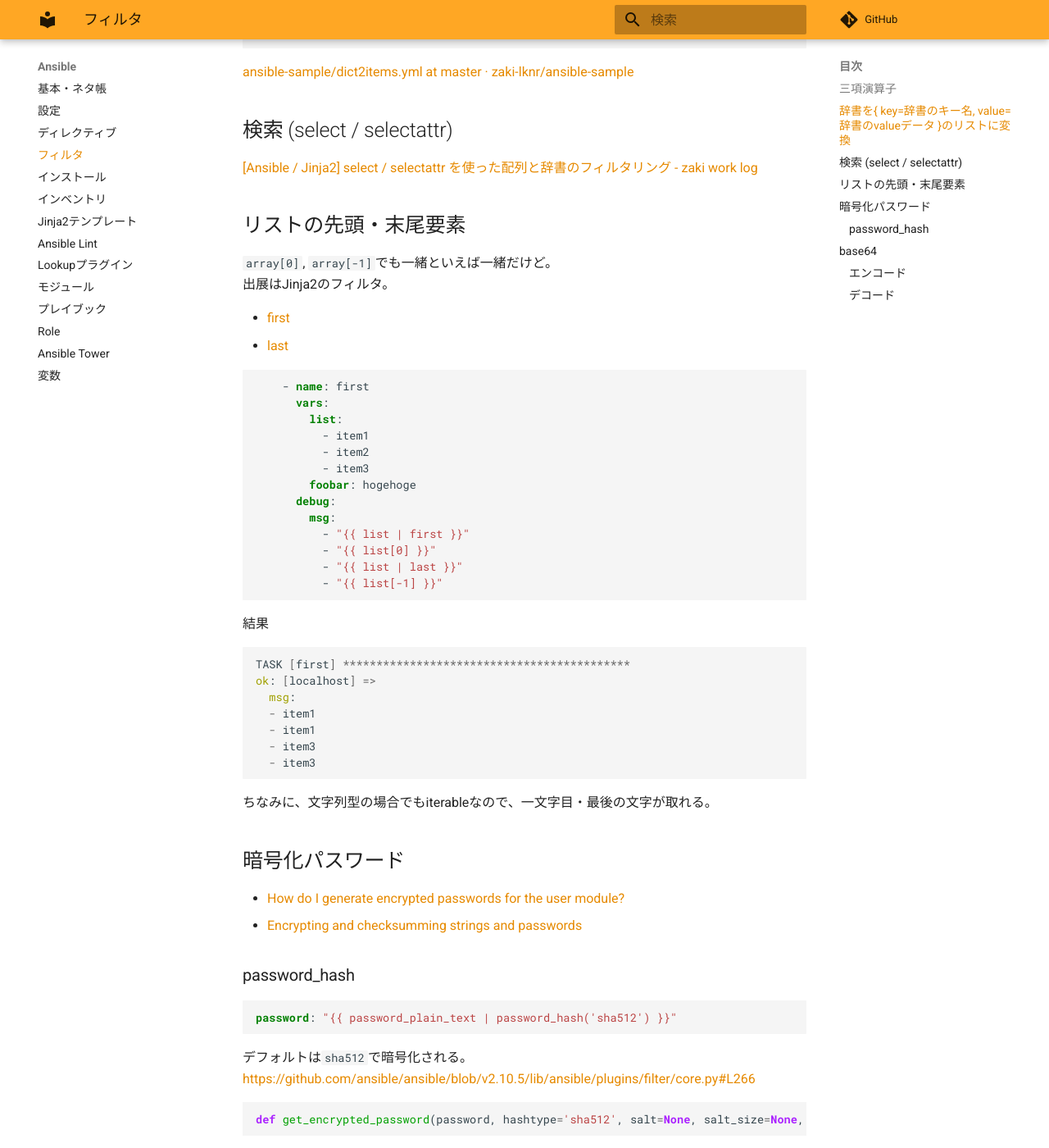
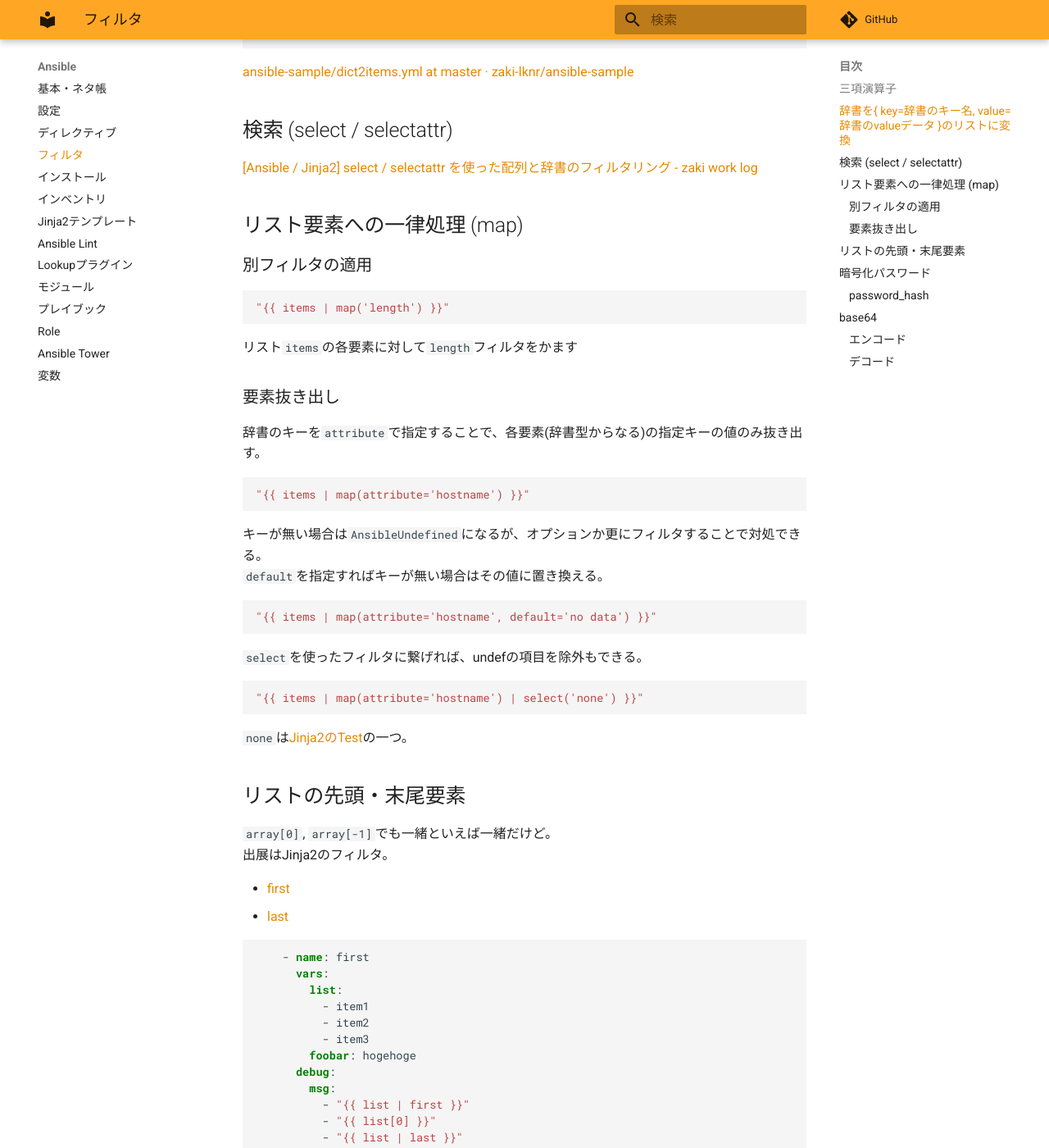
Before and after one commit to zaki-lknr/docs, an MkDocs documentation site: the page built from docs/Ansible/filter.md, in a window 1280 px wide and 1400 px high, scrolled down 2502 px. Shown: the whole window at 82% size. Built offline with MkDocs 1.6.1 and Material for MkDocs 9.7.7, drawn with Linux system fonts in a browser that asks for light colours; comment, search, counter and statistics services are not loaded.

Commit message:
add: ansible/filter: map

````diff
--- a/docs/Ansible/filter.md
+++ b/docs/Ansible/filter.md
@@ -117,6 +117,39 @@
 
 [[Ansible / Jinja2] select / selectattr を使った配列と辞書のフィルタリング - zaki work log](https://zaki-hmkc.hatenablog.com/entry/2021/02/18/000228)
 
+## リスト要素への一律処理 (map)
+
+### 別フィルタの適用
+
+```yaml
+"{{ items | map('length') }}"
+```
+
+リスト`items`の各要素に対して`length`フィルタをかます
+
+### 要素抜き出し
+
+辞書のキーを`attribute`で指定することで、各要素(辞書型からなる)の指定キーの値のみ抜き出す。
+
+```yaml
+"{{ items | map(attribute='hostname') }}"
+```
+
+キーが無い場合は`AnsibleUndefined`になるが、オプションか更にフィルタすることで対処できる。
+`default`を指定すればキーが無い場合はその値に置き換える。
+
+```yaml
+"{{ items | map(attribute='hostname', default='no data') }}"
+```
+
+`select`を使ったフィルタに繋げれば、undefの項目を除外もできる。
+
+```yaml
+"{{ items | map(attribute='hostname') | select('none') }}"
+```
+
+`none`は[Jinja2のTest](https://jinja.palletsprojects.com/en/latest/templates/#jinja-tests.none)の一つ。
+
 ## リストの先頭・末尾要素
 
 `array[0]`, `array[-1]`でも一緒といえば一緒だけど。
````
